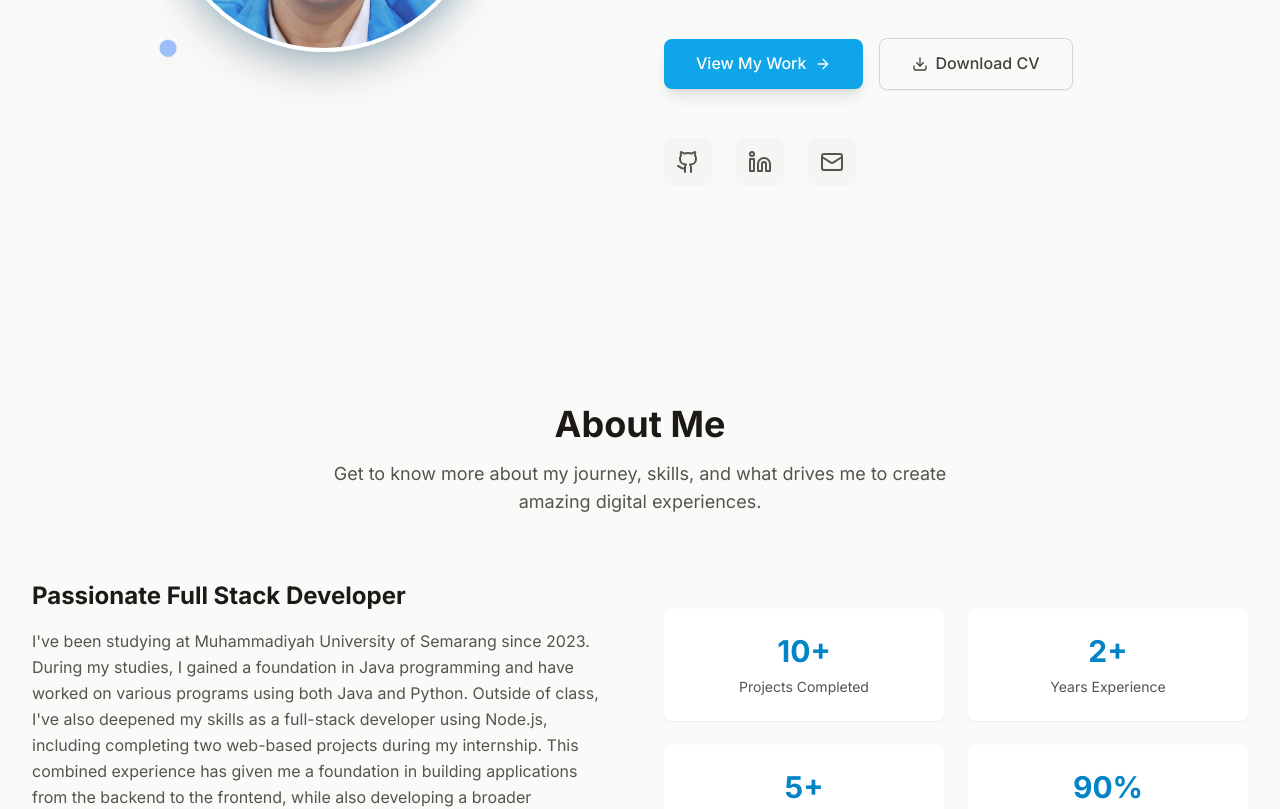
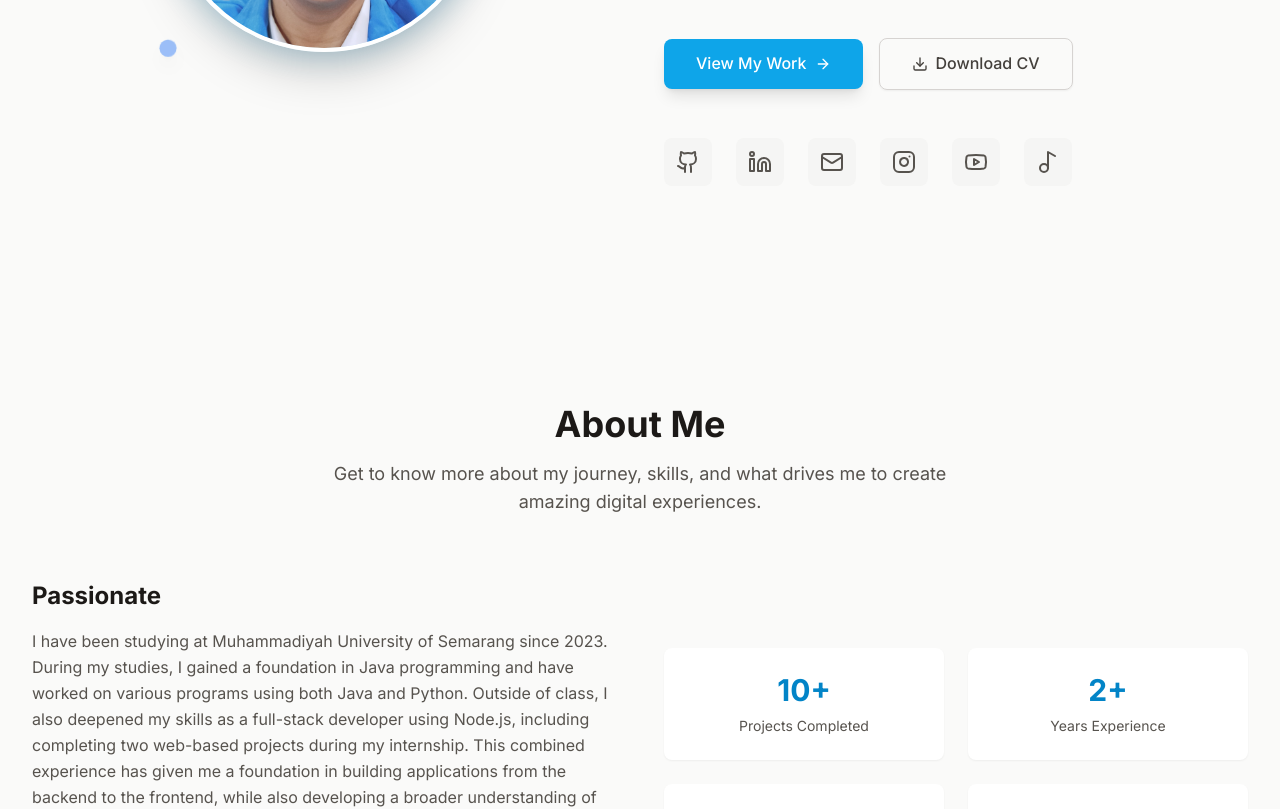
Before and after one commit to mohammaiIqbalMaulana/Web-Portofolio, a React (Vite) app: page / in a window 1280 px wide. Shown: the part 460-1269 px from the top of the page. Built offline with nearby package versions, Linux system fonts and the light colour scheme.

Commit message:
menambah connect

```diff
--- a/src/pages/SinglePageApp.tsx
+++ b/src/pages/SinglePageApp.tsx
@@ -1,6 +1,6 @@
 import React, { useState, useEffect } from 'react'
 import { motion } from 'framer-motion'
-import { ArrowRight, Download, Github, Linkedin, Mail, ChevronUp, Moon, Sun } from 'lucide-react'
+import { ArrowRight, Download, Github, Instagram, Youtube, Music2, Linkedin, Mail, ChevronUp, Moon, Sun } from 'lucide-react'
 import { ThemeProvider, useTheme } from '../contexts/ThemeContext'
 import { AnimationProvider } from '../contexts/AnimationContext'
 import TypingAnimation from '../components/TypingAnimation'
@@ -250,7 +250,7 @@ const SinglePageAppContent: React.FC = () => {
                     {/* Description with typing animation */}
                     <div className="mb-6 sm:mb-8">
                       <TypingAnimation
-                        texts={['Full Stack Developer', 'UI/UX Designer', 'Problem Solver']}
+                        texts={['Full Stack Developer', 'UI/UX Designer', 'Problem Solver', 'Influencer']}
                         speed={100}
                         delay={2000}
                         className="text-lg sm:text-xl md:text-xl lg:text-3xl text-secondary-600 dark:text-secondary-400 block"
@@ -308,6 +308,9 @@ const SinglePageAppContent: React.FC = () => {
                         { icon: Github, href: 'https://github.com/mohammaiIqbalMaulana', label: 'GitHub' },
                         { icon: Linkedin, href: 'https://www.linkedin.com/in/mohammad-iqbalmaulana-93746a386/', label: 'LinkedIn' },
                         { icon: Mail, href: 'mailto:iqbalmaulana14042005@gmail.com', label: 'Email' },
+                        { icon: Instagram, href: 'https://www.instagram.com/kikezukata._/', label: 'Instagram' },
+                        { icon: Youtube, href: 'https://youtube.com/@zukataofficial4484?si=rcinKfCG38z7o4eI', label: 'YouTube' },
+                        { icon: Music2, href: 'https://www.tiktok.com/@kikezukata_kun', label: 'TikTok' },
                       ].map((social) => {
                         const Icon = social.icon
                         return (
@@ -357,10 +360,10 @@ const SinglePageAppContent: React.FC = () => {
                     viewport={{ once: true }}
                   >
                     <h3 className="text-xl sm:text-2xl font-bold text-secondary-900 dark:text-secondary-100 mb-4">
-                      Passionate Full Stack Developer
+                      Passionate
                     </h3>
                     <p className="text-secondary-600 dark:text-secondary-400 mb-6 leading-relaxed">
-                      I've been studying at Muhammadiyah University of Semarang since 2023. During my studies, I gained a foundation in Java programming and have worked on various programs using both Java and Python. Outside of class, I've also deepened my skills as a full-stack developer using Node.js, including completing two web-based projects during my internship. This combined experience has given me a foundation in building applications from the backend to the frontend, while also developing a broader understanding of programming concepts.
+                      I have been studying at Muhammadiyah University of Semarang since 2023. During my studies, I gained a foundation in Java programming and have worked on various programs using both Java and Python. Outside of class, I also deepened my skills as a full-stack developer using Node.js, including completing two web-based projects during my internship. This combined experience has given me a foundation in building applications from the backend to the frontend, while also developing a broader understanding of programming concepts. In addition to academics and technology, I am also active as an influencer on TikTok and YouTube, further honing my communication skills, content creativity, and engagement with digital audiences.
                     </p>
                     <button
                       onClick={() => scrollToSection('projects')}
@@ -834,9 +837,12 @@ const SinglePageAppContent: React.FC = () => {
                   <h3 className="text-base sm:text-lg font-semibold text-white mb-4">Connect</h3>
                   <div className="flex space-x-3 sm:space-x-4">
                     {[
-                      { icon: Github, href: 'https://github.com/mohammaiIqbalMaulana', label: 'GitHub' },
-                      { icon: Linkedin, href: 'https://www.linkedin.com/in/mohammad-iqbalmaulana-93746a386/', label: 'LinkedIn' },
-                      { icon: Mail, href: 'mailto:iqbalmaulana14042005@gmail.com', label: 'Email' },
+                        { icon: Github, href: 'https://github.com/mohammaiIqbalMaulana', label: 'GitHub' },
+                        { icon: Linkedin, href: 'https://www.linkedin.com/in/mohammad-iqbalmaulana-93746a386/', label: 'LinkedIn' },
+                        { icon: Mail, href: 'mailto:iqbalmaulana14042005@gmail.com', label: 'Email' },
+                        { icon: Instagram, href: 'https://www.instagram.com/kikezukata._/', label: 'Instagram' },
+                        { icon: Youtube, href: 'https://youtube.com/@zukataofficial4484?si=rcinKfCG38z7o4eI', label: 'YouTube' },
+                        { icon: Music2, href: 'https://www.tiktok.com/@kikezukata_kun', label: 'TikTok' },
                     ].map((social) => {
                       const Icon = social.icon
                       return (
```
